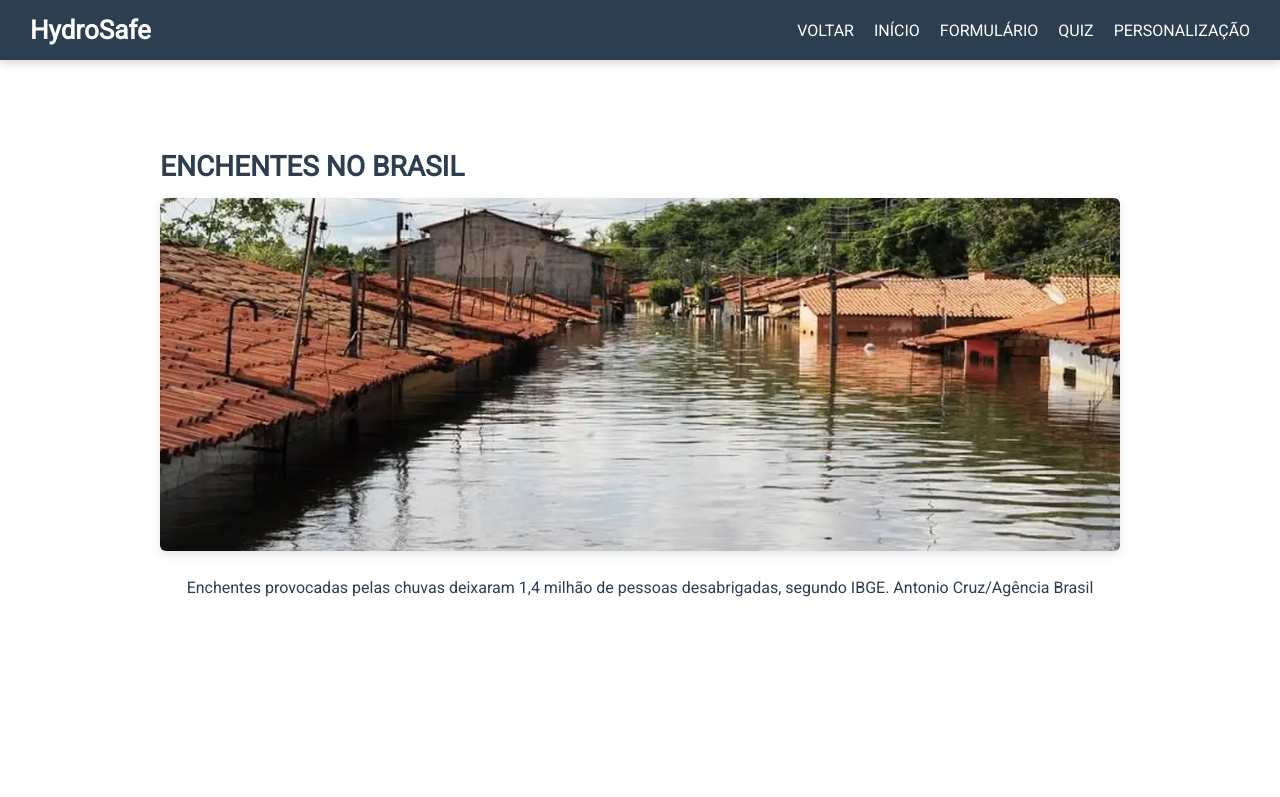
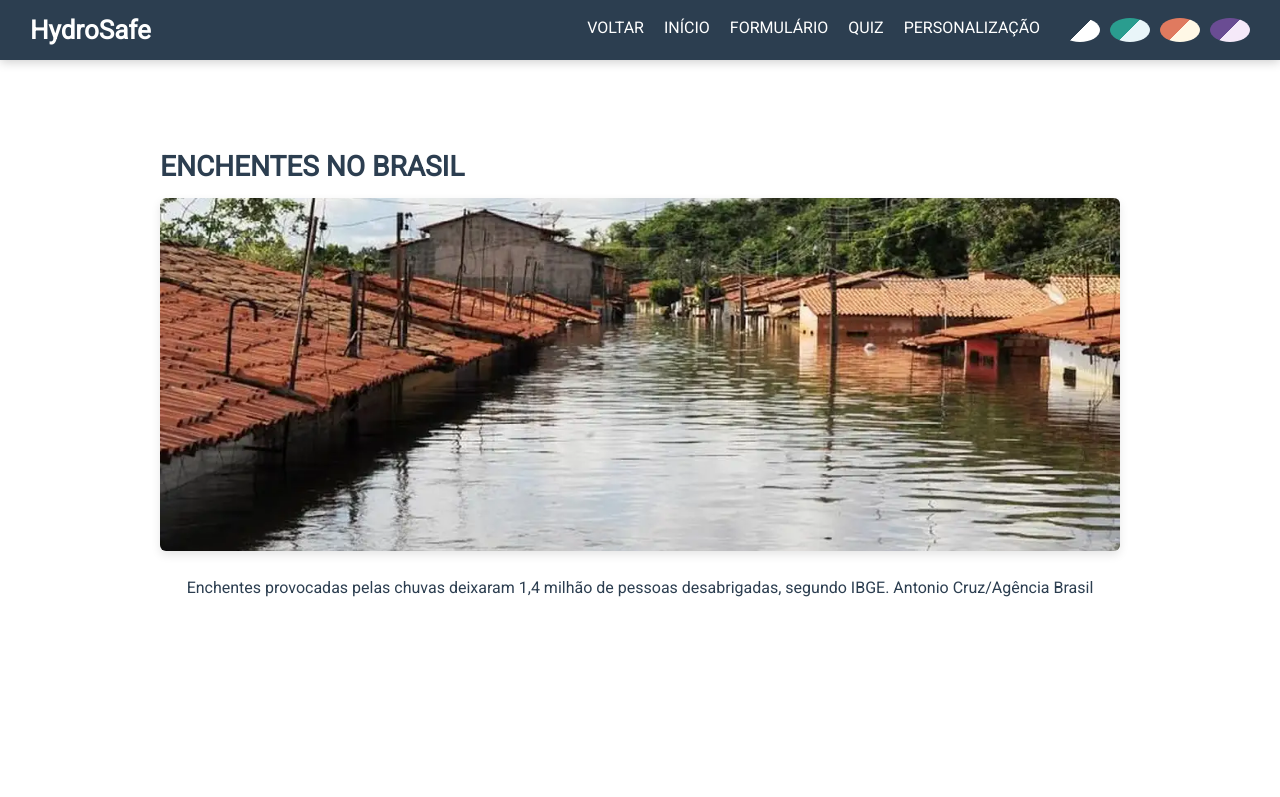
Before and after one commit to GlobalSolutionES/GS-FRONT-END, a plain HTML site: page src/pages/simulador.html in a window 1280 px wide. Shown: the top 797 px of the page. Drawn offline with Linux system fonts and the light colour scheme.

Commit message:
Adicionando bolinhas de personalização na header do simulador

```diff
--- a/src/css/style.css
+++ b/src/css/style.css
@@ -79,6 +79,43 @@
   border: none;
   cursor: pointer;
 }
+
+/*bolinhas*/
+.bolinhas-tema {
+  display: flex;
+  gap: 10px;
+  align-items: center;
+}
+
+.bolinha {
+  width: 22px;
+  height: 22px;
+  border-radius: 50%;
+  background: linear-gradient(135deg, var(--cor1) 50%, var(--cor2) 50%);
+  cursor: pointer;
+}
+
+/*cores das bolinhas */
+#tema-classico-header { /*bolinha clássica*/
+  --cor1: #2C3E50;
+  --cor2: #ffffff;
+}
+
+#tema-aqua-header { /*aqua*/
+  --cor1: #2a9d8f;
+  --cor2: #e9f5f9;
+}
+
+#tema-quente-header { /*quente*/
+  --cor1: #e07a5f;
+  --cor2: #fff8e6;
+}
+
+#tema-lilas-header { /*lilás*/
+  --cor1: #6a4c93;
+  --cor2: #f5e9f9;
+}
+
 
 /* RESPONSIVIDADE */
 @media (max-width: 768px) {
@@ -309,7 +346,6 @@
 #form button {
   padding: 15px 30px;
   margin: 10px 5px;
-  background-color: #2C3E50;
   color: white;
   border: none;
   border-radius: 25px;
@@ -535,12 +571,12 @@ button:active {
 
 .opcao-cor::before {
     left: calc(50% - 35px);
-    background-color: #f8f9fa; /* Cor de fundo padrão */
+    background-color: #ffffff; /* Cor de fundo padrão */
 }
 
 .opcao-cor::after {
     left: calc(50% + 5px);
-    background-color: #343a40; /* Cor de destaque padrão */
+    background-color: #2C3E50; /* Cor de destaque padrão */
 }
 
 .opcao-cor:hover {
--- a/src/js/script.js
+++ b/src/js/script.js
@@ -310,3 +310,22 @@ const linksMenu = document.getElementById("links-menu");
   botaoMenu.addEventListener("click", () => {
     linksMenu.classList.toggle("ativo");
   });
+
+//Personalização na header
+
+//As bolinhas da header ativam os mesmos temas
+document.getElementById("tema-classico-header").addEventListener("click", () => {
+  document.getElementById("tema-classico").click();
+});
+
+document.getElementById("tema-aqua-header").addEventListener("click", () => {
+  document.getElementById("tema-aqua").click();
+});
+
+document.getElementById("tema-quente-header").addEventListener("click", () => {
+  document.getElementById("tema-quente").click();
+});
+
+document.getElementById("tema-lilas-header").addEventListener("click", () => {
+  document.getElementById("tema-lilas").click();
+});
--- a/src/pages/simulador.html
+++ b/src/pages/simulador.html
@@ -25,6 +25,14 @@
             <li><a href="#form">FORMULÁRIO</a></li>
             <li><a href="#quiz">QUIZ</a></li>
             <li><a href="#perso">PERSONALIZAÇÃO</a></li>
+            <li>
+                <div class="bolinhas-tema">
+                    <button class="bolinha" id="tema-classico-header" aria-label="Clássico"></button>
+                    <button class="bolinha" id="tema-aqua-header" aria-label="Aqua"></button>
+                    <button class="bolinha" id="tema-quente-header" aria-label="Quente"></button>
+                    <button class="bolinha" id="tema-lilas-header" aria-label="Lilás"></button>
+                </div>
+            </li>
         </ul>
     </header>
 
```
